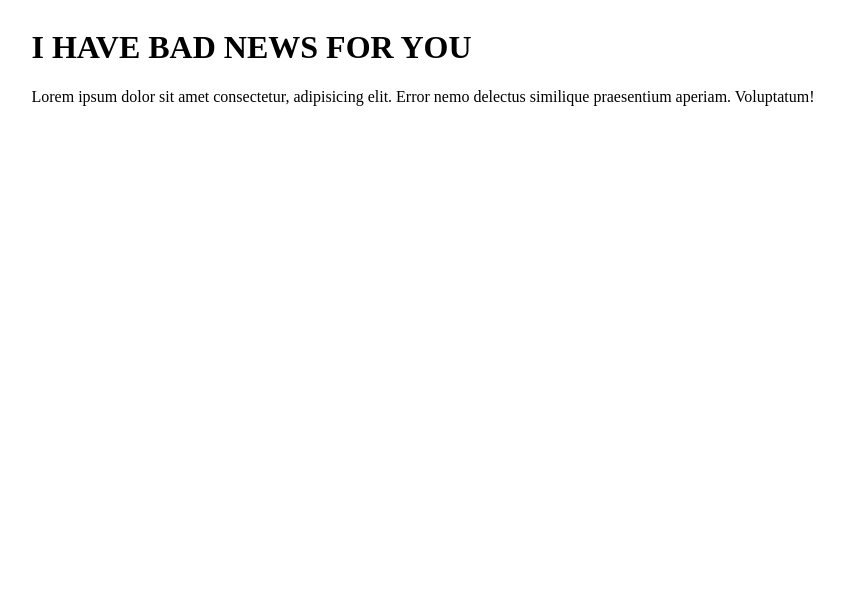
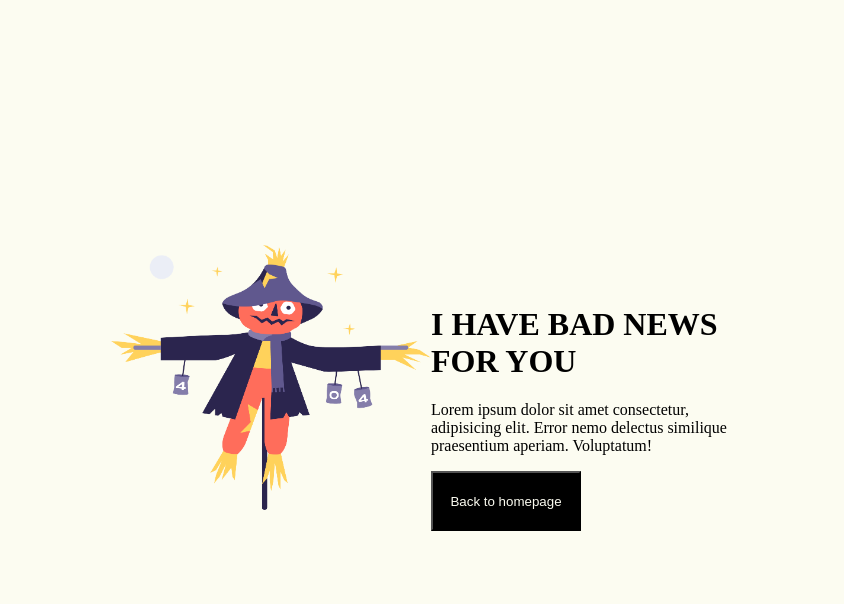
Before and after one commit to GodTheDad/404-not-found-page, a plain HTML site: page index.html in a window 1280 px wide. Shown: the whole page, without its empty margins (217-1061 px from the left). Drawn offline with Linux system fonts and the light colour scheme.

Commit message:
figured it out!

```diff
--- a/index.html
+++ b/index.html
@@ -24,23 +24,44 @@
     <title>404 Page</title>
 
     <style>
+      body {
+        background-color: rgb(252, 252, 241);
+      }
       div.main{
         display: flex;
         justify-content: center;
         align-items: center;
-        height: 100%;
+        height: 100vh;
+        width: 100vw;
+      }
+      div.mainbox{
+        display: inline-flex;
+        width: 50%;
+        height: auto;
+      }
+      div.Errortitle{
+        padding: 70px 0;
+        width: 50%;
+      }
+      img{
+       padding-top: 30px;
+      }
+      button{
+        width: 150px;
+        height: 60px;
+        background-color: black;
+        color:rgb(252, 252, 241) ;
       }
     </style>
   </head>
   <body>
     <div class="main">
       <div class="mainbox">
-        <div id = "Errortitle">
+        <img src="/images/Scarecrow.png" height="75%" width="50%">
+        <div class= "Errortitle">
           <h1>I HAVE BAD NEWS FOR YOU</h1>
           <p>Lorem ipsum dolor sit amet consectetur, adipisicing elit. Error nemo delectus similique praesentium aperiam. Voluptatum!</p>
-        </div>
-        <div id="Errorimage">
-
+          <button>Back to homepage</button>
         </div>
       </div>
     </div>
```
